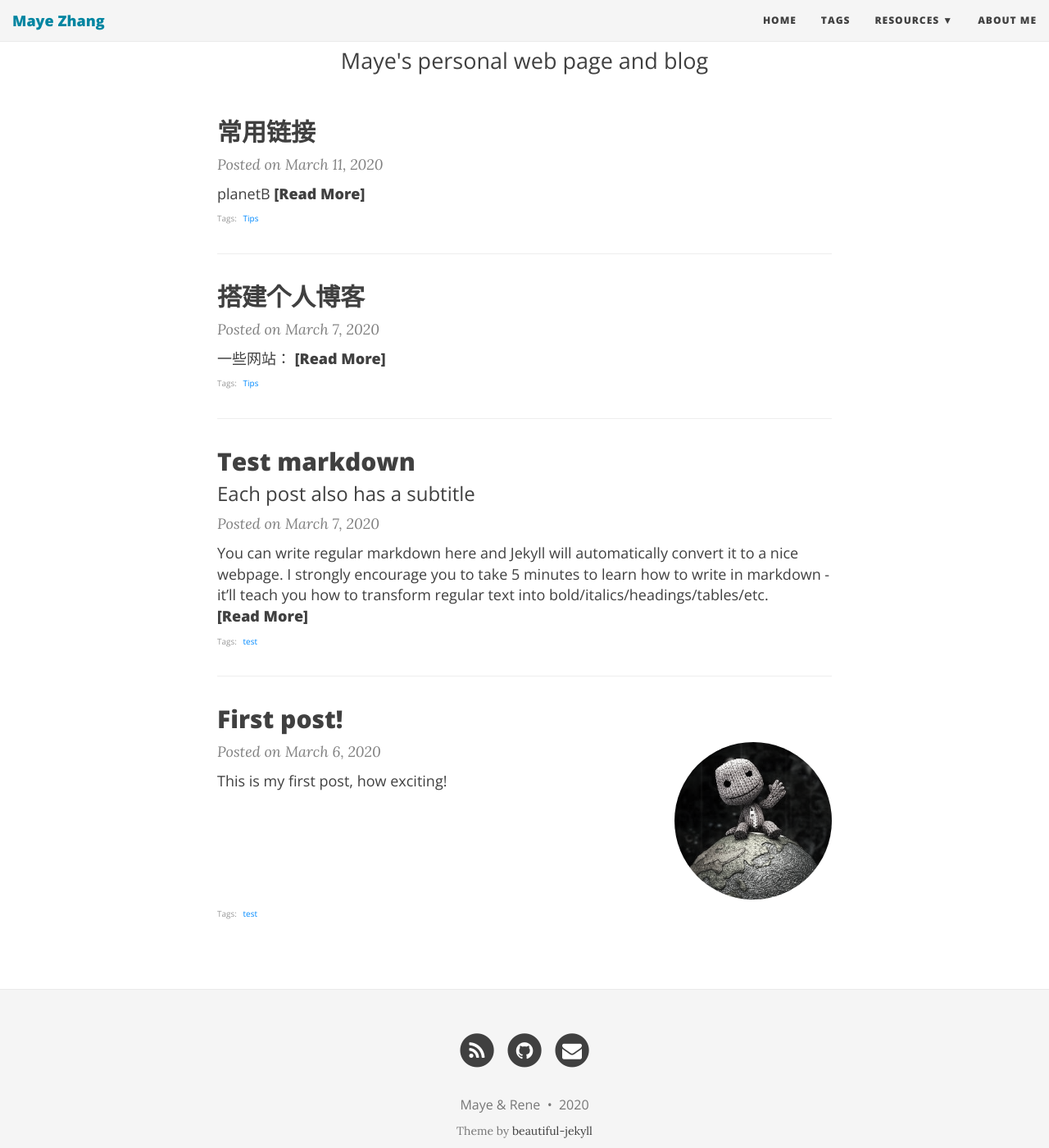
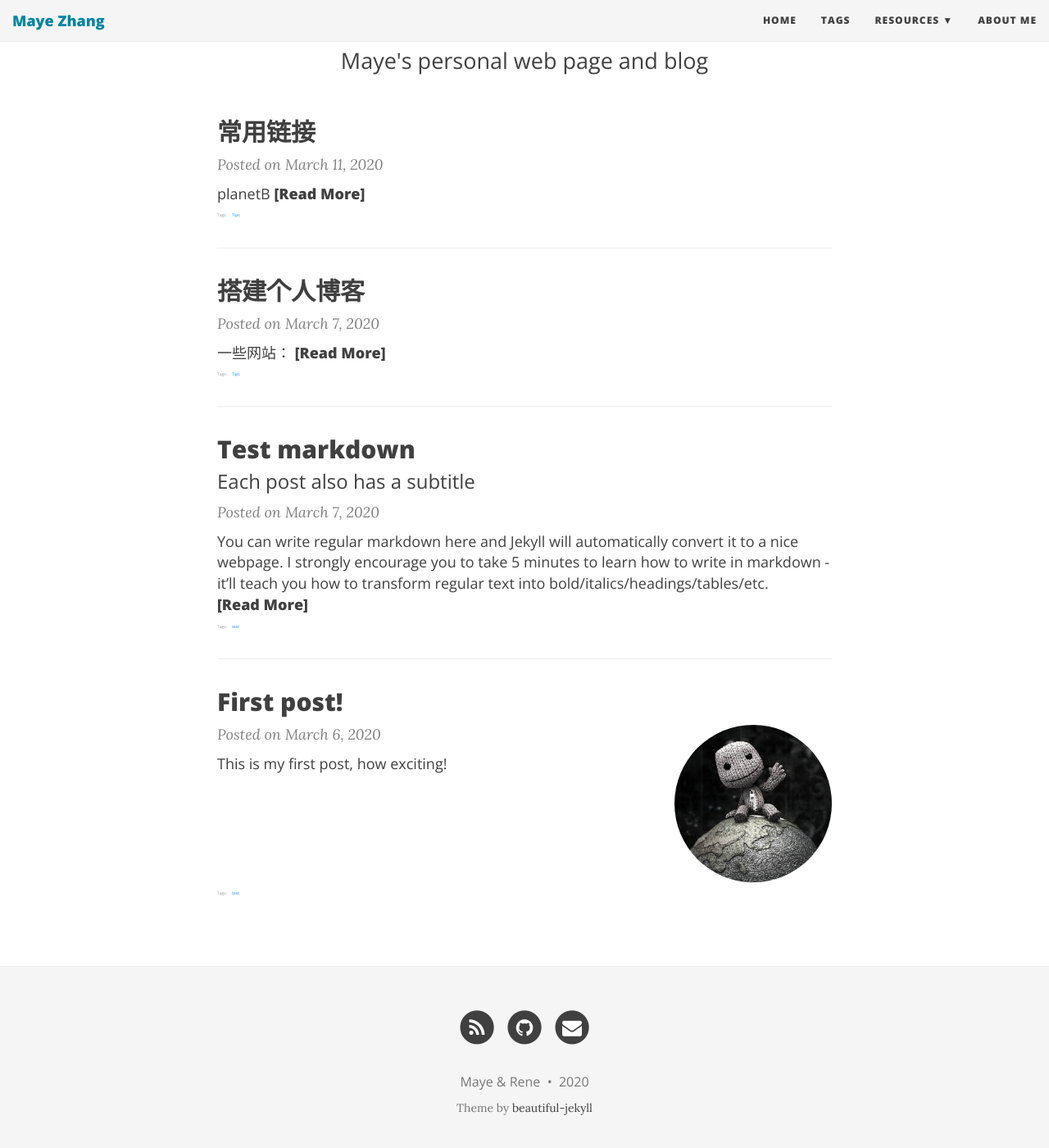
Before and after one commit to MayeZhang/MayeZhang.github.io, a Jekyll site: the page built from index.html, in a window 1280 px wide and 1400 px high, scrolled down 193 px. Shown: the whole window at 82% size. Built offline with Jekyll 4.4.1, drawn with Linux system fonts in a browser that asks for light colours; nearby versions of some CDN libraries; the list of posts is cut into pages by our own code.

Commit message:
Update main.css

```diff
--- a/css/main.css
+++ b/css/main.css
@@ -390,7 +390,7 @@ footer .theme-by {
 .blog-tags {
   font-family: 'Open Sans', 'Helvetica Neue', Helvetica, Arial, sans-serif;
   color: #999;
-  font-size: 10px;
+  font-size: 5px;
   margin-bottom: 30px;
 }
 
```
